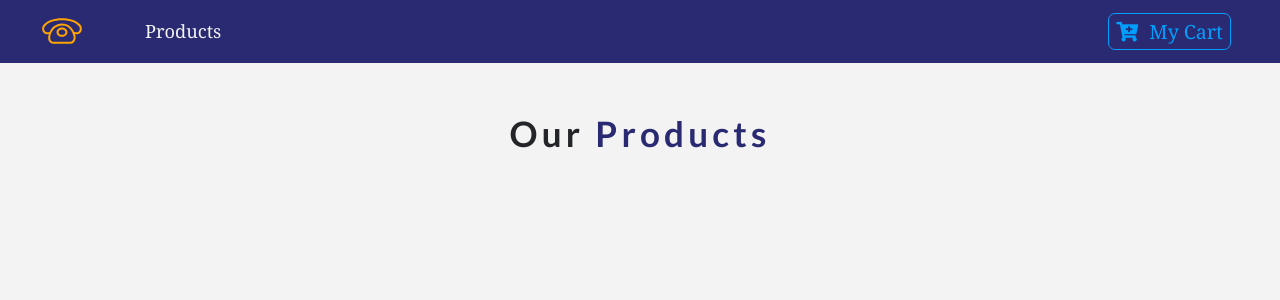
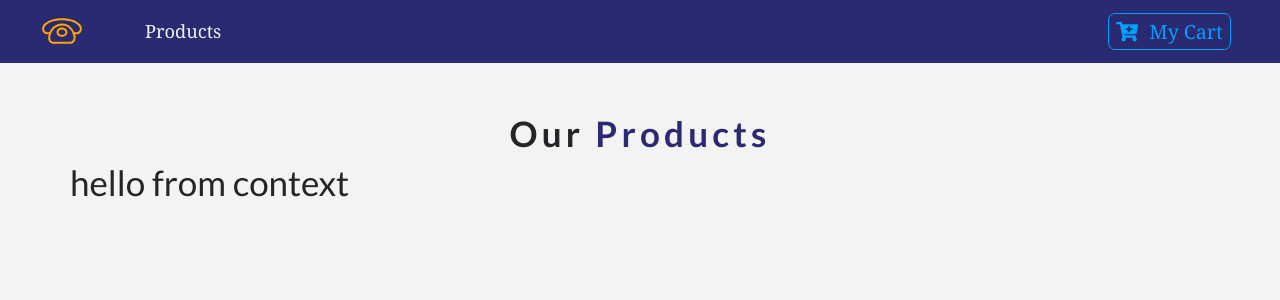
Before and after one commit to kovacevicemir/e-commerce-phone-shop, a React (Create React App) app: page / in a window 1280 px wide. Shown: the top 300 px of the page. Built offline with nearby package versions, Linux system fonts and the light colour scheme.

Commit message:
Using Context

```diff
--- a/src/components/ProductList.js
+++ b/src/components/ProductList.js
@@ -2,6 +2,7 @@ import React, { Component } from 'react'
 import Product from './Product'
 import Title from './Title'
 import {storeProducts} from '../data'
+import {ProductConsumer} from '../context'
 
 export default class ProductList extends Component {
     state={
@@ -16,7 +17,11 @@ export default class ProductList extends Component {
                     <div className='container'>
                         <Title name='our' title='products'/>
                         <div className='row'>
-
+                            <ProductConsumer>
+                                {(value)=>{
+                                    return <h1>{value}</h1>
+                                }}
+                            </ProductConsumer>
                         </div>
                     </div>
                 </div>
```
